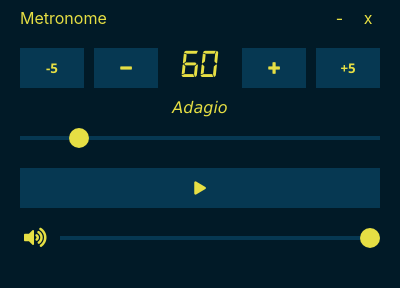
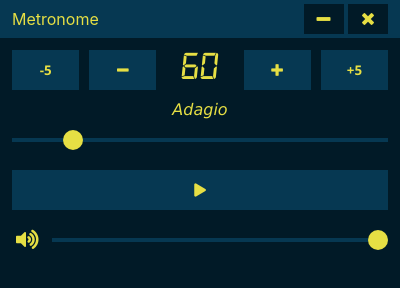
Before and after one commit to akgunAkgunduz/metronome-desktop, an Electron app: page index.html in a window 400 px wide. Drawn offline with Linux system fonts and the light colour scheme; no server answers.

Commit message:
Update app bar styling

```diff
--- a/css/style.css
+++ b/css/style.css
@@ -63,7 +63,7 @@ input[type=range]::-webkit-slider-thumb {
   display: flex;
   flex-direction: column;
   width: 100%;
-  padding: 20px;
+  padding: 12px;
 }
 
 .row {
@@ -145,22 +145,32 @@ input[type=range]::-webkit-slider-thumb {
 
 #appBar {
   font-family: -apple-system, BlinkMacSystemFont, 'Segoe UI', Roboto, Oxygen, Ubuntu, Cantarell, 'Open Sans', 'Helvetica Neue', sans-serif;
-  height: 24px;
-  padding: 8px 20px 0 20px;
+  height: 38px;
+  line-height: 30px;
+  padding: 4px 12px 4px 12px;
+  background-color: var(--color-secondary);
   -webkit-app-region: drag;
 }
+
 #appBar::after {
-  height: 24px;
+  height: 38px;
 }
+
 #appName {
   float: left;
 }
+
 #windowControls {
   float: right;
   -webkit-app-region: no-drag;
 }
+
 #windowControls div {
   display: inline-block;
-  width: 24px;
+  width: 40px;
+  height: 30px;
+  line-height: 30px;
+  background-color: var(--color-primary);
   text-align: center;
+  cursor: pointer;
 }
--- a/index.html
+++ b/index.html
@@ -8,13 +8,19 @@
 </head>
 <body>
   <audio id="clickSound" src="sounds/beat.wav"></audio>
+
   <div id="appBar">
     <div id="appName">Metronome</div>
     <div id="windowControls">
-      <div id="minimize">-</div>
-      <div id="close">x</div>
+      <div id="minimize">
+        <i class="fas fa-minus"></i>
+      </div>
+      <div id="close">
+        <i class="fas fa-times"></i>
+      </div>
     </div>
   </div>
+
   <div id="appContainer">
     <input type="number" name="bpm" id="bpm" value="60" min="20" max="300">
 
```
